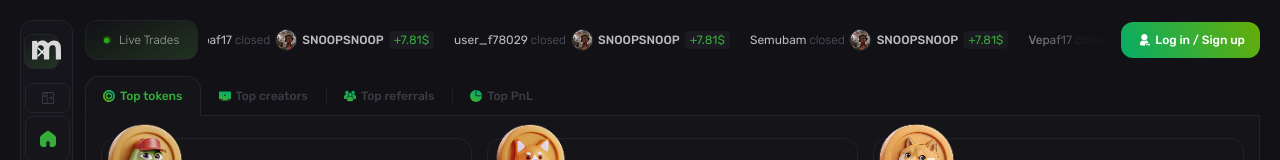
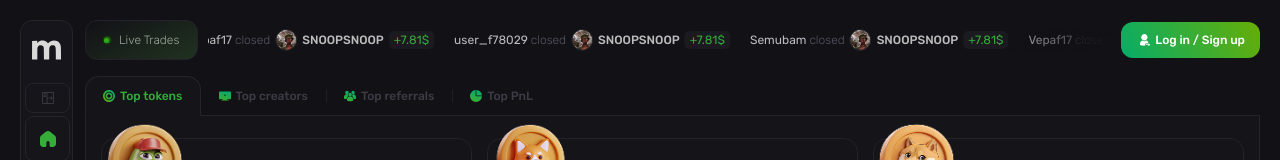
Before and after one commit to Reiser9/moonlab, a Next.js app: page / in a window 1280 px wide. Shown: the top 160 px of the page. Built offline with nearby package versions, Linux system fonts and the light colour scheme.

Commit message:
fix close sidebar button

```diff
--- a/widgets/Sidebar/index.module.scss
+++ b/widgets/Sidebar/index.module.scss
@@ -24,7 +24,7 @@
     height: 35px;
     border-radius: 8px;
     border: 1px solid #25242A;
-    display: flex;
+    display: none;
     align-items: center;
     justify-content: center;
     flex-shrink: 0;
@@ -40,6 +40,12 @@
     width: 16px;
     height: 16px;
     flex-shrink: 0;
+}
+
+@media (max-width: 480px) {
+    .sidebarClose{
+        display: flex;
+    }
 }
 
 .sidebarClose:before{
```
